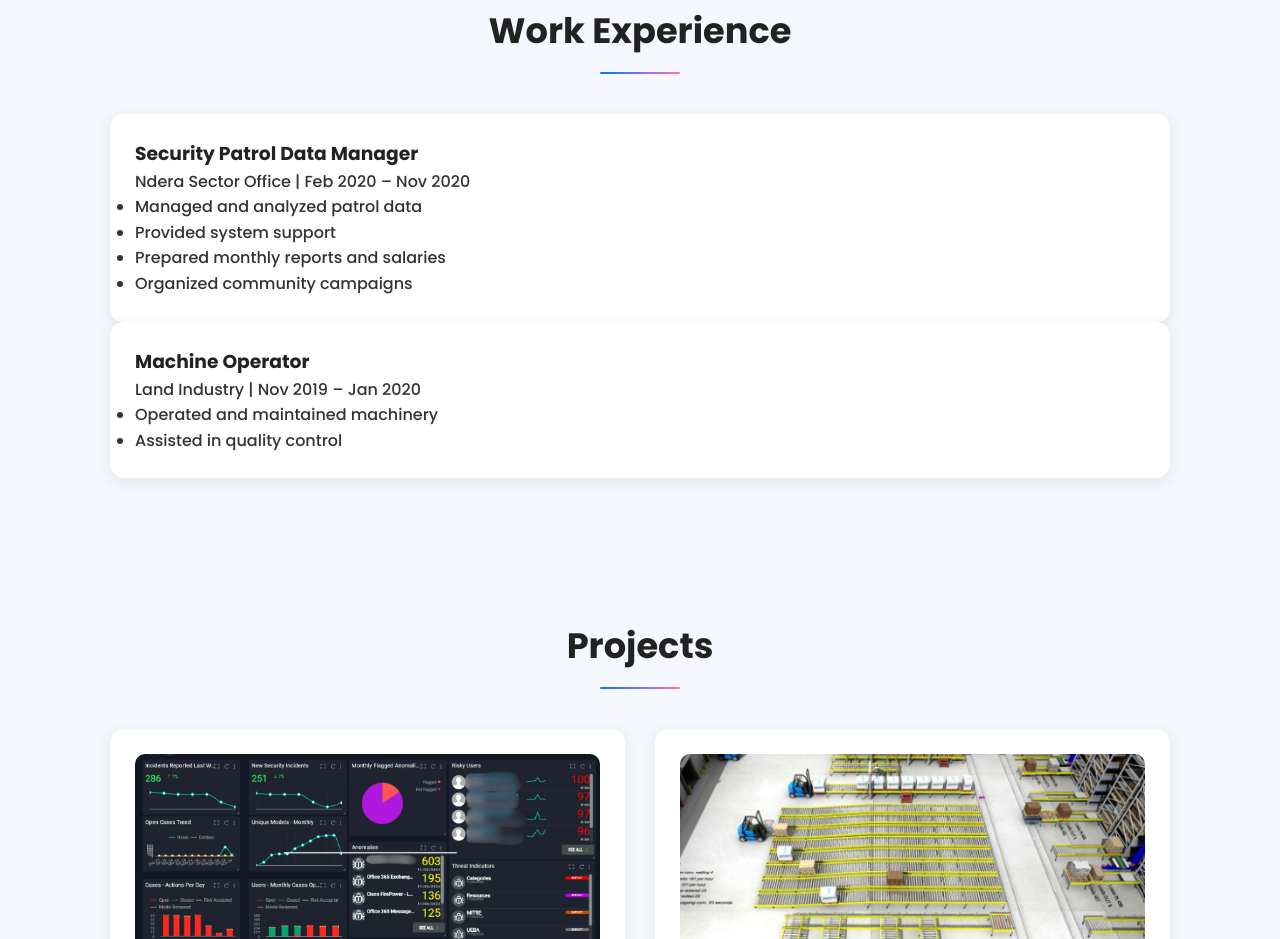
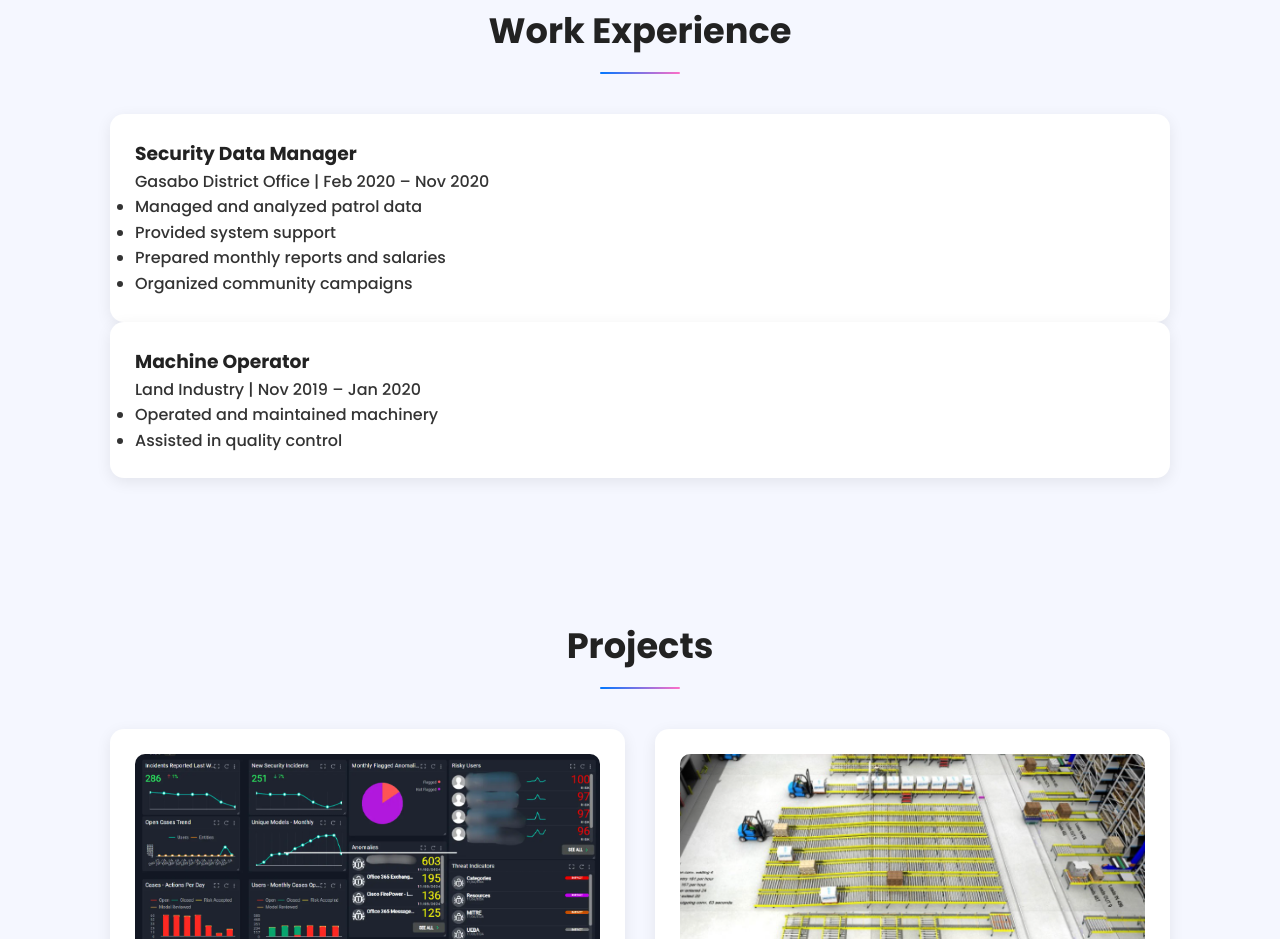
Before and after one commit to moisemu/24119_moise, a plain HTML site: page index.html in a window 1280 px wide. Shown: the part 1796-2735 px from the top of the page. Drawn offline with Linux system fonts and the light colour scheme.

Commit message:
index.html

```diff
--- a/index.html
+++ b/index.html
@@ -161,8 +161,8 @@
   <section id="experience">
     <h2>Work Experience</h2>
     <div class="card">
-      <h3>Security Patrol Data Manager</h3>
-      <p>Ndera Sector Office | Feb 2020 – Nov 2020</p>
+      <h3>Security Data Manager</h3>
+      <p>Gasabo District Office | Feb 2020 – Nov 2020</p>
       <ul>
         <li>Managed and analyzed patrol data</li>
         <li>Provided system support</li>
```
